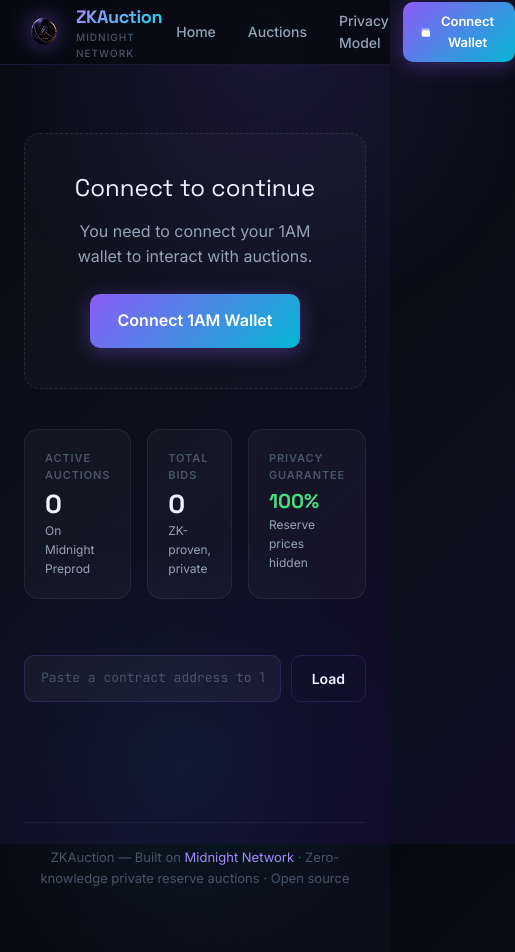
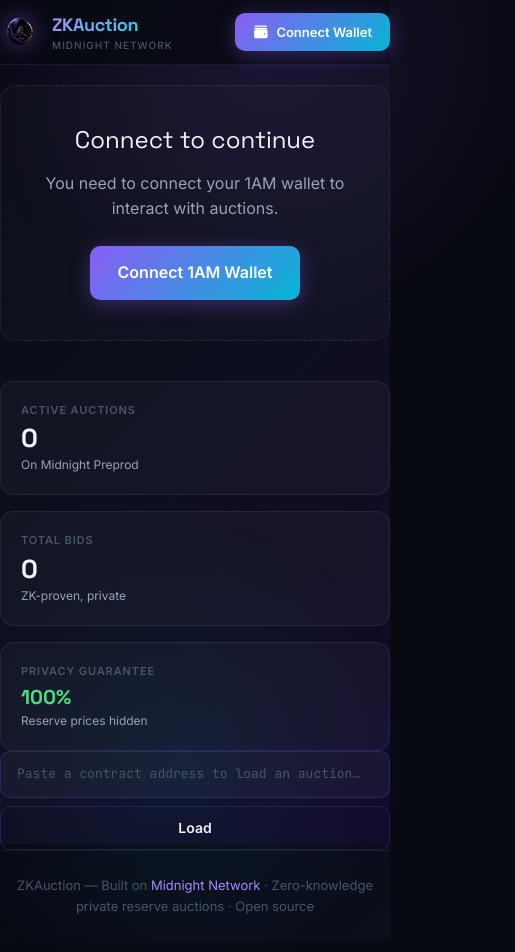
Before and after one commit to thisisouvik/ZKAuction, a Next.js app: page /auctions in a window 390 px wide. Shown: the top 952 px of the page, 515 px wide, since content can reach past the window. Built offline with nearby package versions, Linux system fonts and the light colour scheme.

Commit message:
feat: refactor layout styles in AuctionPage, AuctionCard, and Navbar components for improved responsiveness

```diff
--- a/app/auctions/page.tsx
+++ b/app/auctions/page.tsx
@@ -324,7 +324,7 @@ function AuctionPage() {
       <Navbar wallet={wallet} />
 
       {/* ── Main content ─────────────────────────────────────────────── */}
-      <main style={{ flex: 1, maxWidth: 1200, margin: '0 auto', width: '100%', padding: '48px 24px' }}>
+      <main className="flex-1 w-full max-w-[1200px] mx-auto px-4 py-8 md:px-6 md:py-12">
 
         <section style={{ textAlign: 'center', marginBottom: 40, marginTop: 20 }}>
           {wallet.isConnected ? (
@@ -373,8 +373,7 @@ function AuctionPage() {
 
         {/* Stats bar */}
         <section
-          className="fade-up stagger-4"
-          style={{ display: 'grid', gridTemplateColumns: 'repeat(3, 1fr)', gap: 16, marginBottom: 56 }}
+          className="fade-up stagger-4 grid grid-cols-1 md:grid-cols-3 gap-4 mb-14"
           aria-label="Protocol statistics"
         >
           <div className="stat-card">
@@ -395,8 +394,8 @@ function AuctionPage() {
         </section>
 
         {/* Auction lookup bar */}
-        <section id="auctions" style={{ marginBottom: 40 }} aria-label="Load auction by address">
-          <div style={{ display: 'flex', gap: 10, maxWidth: 680 }}>
+        <section id="auctions" className="mb-10" aria-label="Load auction by address">
+          <div className="flex flex-col sm:flex-row gap-2 max-w-[680px] w-full">
             <input
               id="auction-address-input"
               className="input input-mono"
@@ -417,8 +416,8 @@ function AuctionPage() {
         </section>
 
         {/* Auctions grid */}
-        <section aria-label="Active auctions" style={{ marginBottom: 80 }}>
-          <div style={{ display: 'grid', gridTemplateColumns: 'repeat(auto-fill, minmax(360px, 1fr))', gap: 20 }}>
+        <section aria-label="Active auctions" className="mb-20">
+          <div className="grid grid-cols-1 sm:grid-cols-[repeat(auto-fill,minmax(320px,1fr))] gap-5">
             {auctions.map(({ address, state, itemDescription, deployerAddress }) => {
               // isSeller: compare stored deployer wallet address with current wallet address
               // Also fallback to localStorage for older auctions created before the DB change
--- a/components/AuctionCard.tsx
+++ b/components/AuctionCard.tsx
@@ -176,7 +176,7 @@ export function AuctionCard({
         <p style={{ fontSize: 11, color: 'var(--purple-400)', fontWeight: 600, letterSpacing: '0.1em', textTransform: 'uppercase', marginBottom: 10 }}>
           🔒 Privacy Model
         </p>
-        <div style={{ display: 'grid', gridTemplateColumns: 'repeat(2, 1fr)', gap: 8 }}>
+        <div className="grid grid-cols-1 sm:grid-cols-2 gap-2">
           <PrivacyRow icon="👁" label="Visible" value="Highest bid amount" />
           <PrivacyRow icon="🔒" label="Hidden" value="Reserve price" />
           <PrivacyRow icon="👁" label="Visible" value="ZK-derived bidder key" />
--- a/components/Navbar.tsx
+++ b/components/Navbar.tsx
@@ -26,17 +26,7 @@ export function Navbar({ wallet }: NavbarProps) {
         background: 'rgba(8,10,18,0.85)',
       }}
     >
-      <div
-        style={{
-          maxWidth: 1200,
-          margin: '0 auto',
-          padding: '0 24px',
-          display: 'flex',
-          alignItems: 'center',
-          justifyContent: 'space-between',
-          height: 64,
-        }}
-      >
+      <div className="max-w-[1200px] mx-auto px-4 md:px-6 flex items-center justify-between h-16">
         {/* Logo */}
         <div style={{ display: 'flex', alignItems: 'center', gap: 12 }}>
           {/* ZKAuction logo from /public/logo.png */}
@@ -95,7 +85,7 @@ export function Navbar({ wallet }: NavbarProps) {
 
         <nav
           aria-label="Main navigation"
-          style={{ display: 'flex', alignItems: 'center', gap: 4 }}
+          className="hidden md:flex items-center gap-1"
         >
           <NavLink href="/">Home</NavLink>
           <NavLink href="/auctions">Auctions</NavLink>
```
